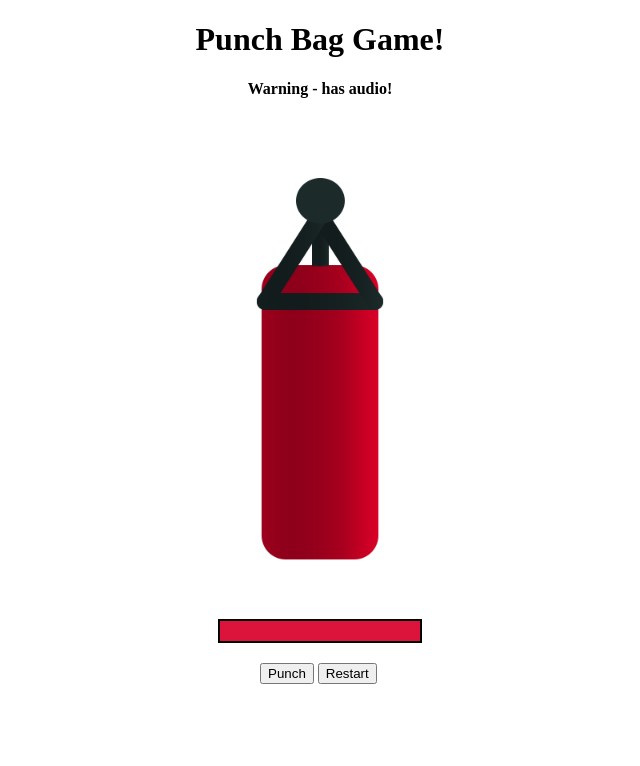
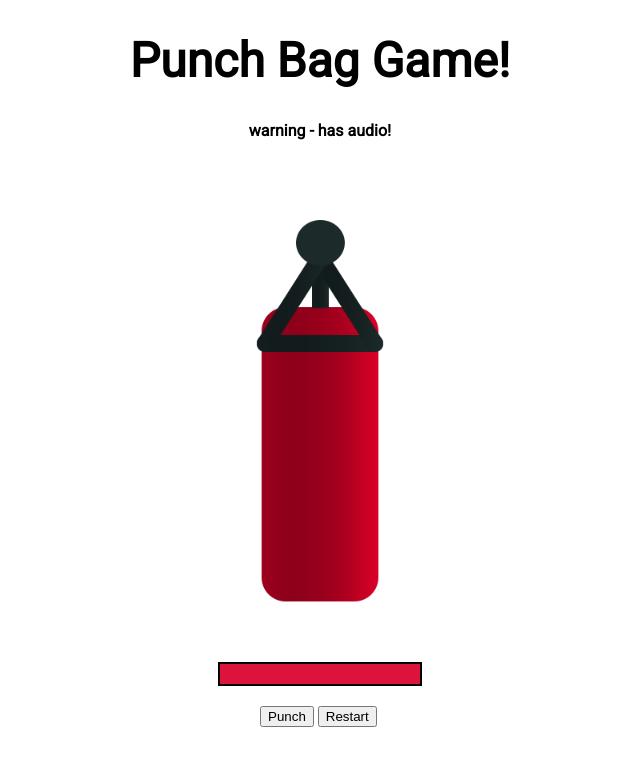
Before and after one commit to puyanwei/punchbag-game, a plain HTML site: page index.html in a window 1280 px wide. Shown: the whole page, without its empty margins (320-960 px from the left). Drawn offline with nearby package versions, Linux system fonts and the light colour scheme.

Commit message:
added fonts for titles and batman words

```diff
--- a/assets/css/styles.css
+++ b/assets/css/styles.css
@@ -1,6 +1,12 @@
-h1,
+h1 {
+  text-align: center;
+  font-size: 300%;
+  font-family: "Roboto", sans-serif;
+}
+
 h4 {
   text-align: center;
+  font-family: "Roboto", sans-serif;
 }
 
 #bag {
@@ -32,6 +38,7 @@ h4 {
 }
 
 #batman-words {
+  font-family: "Bangers", cursive;
   font-size: 800%;
   text-align: center;
 }
--- a/index.html
+++ b/index.html
@@ -6,13 +6,15 @@
   <title>Punchbag Game</title>
   <link rel="stylesheet" href="/assets/css/styles.css">
   <script src="https://cdn.jsdelivr.net/npm/vue@2.5.13/dist/vue.js"></script>
+  <link href="https://fonts.googleapis.com/css?family=Bangers|Roboto" rel="stylesheet">
+
 </head>
 
 <body>
   <div id="app">
     <div id="header">
       <h1>Punch Bag Game!</h1>
-      <h4>Warning - has audio!</h4>
+      <h4>warning - has audio!</h4>
     </div>
 
     <!-- bag image -->
```
